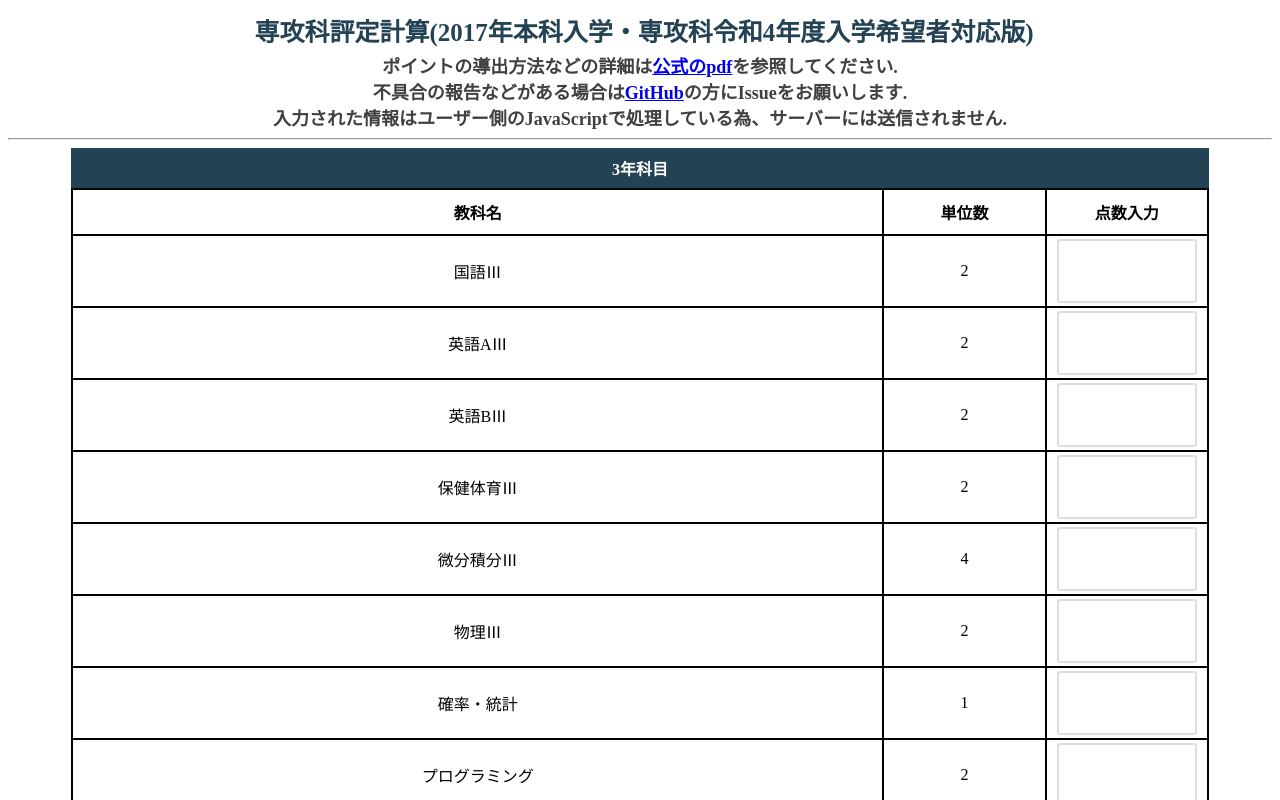
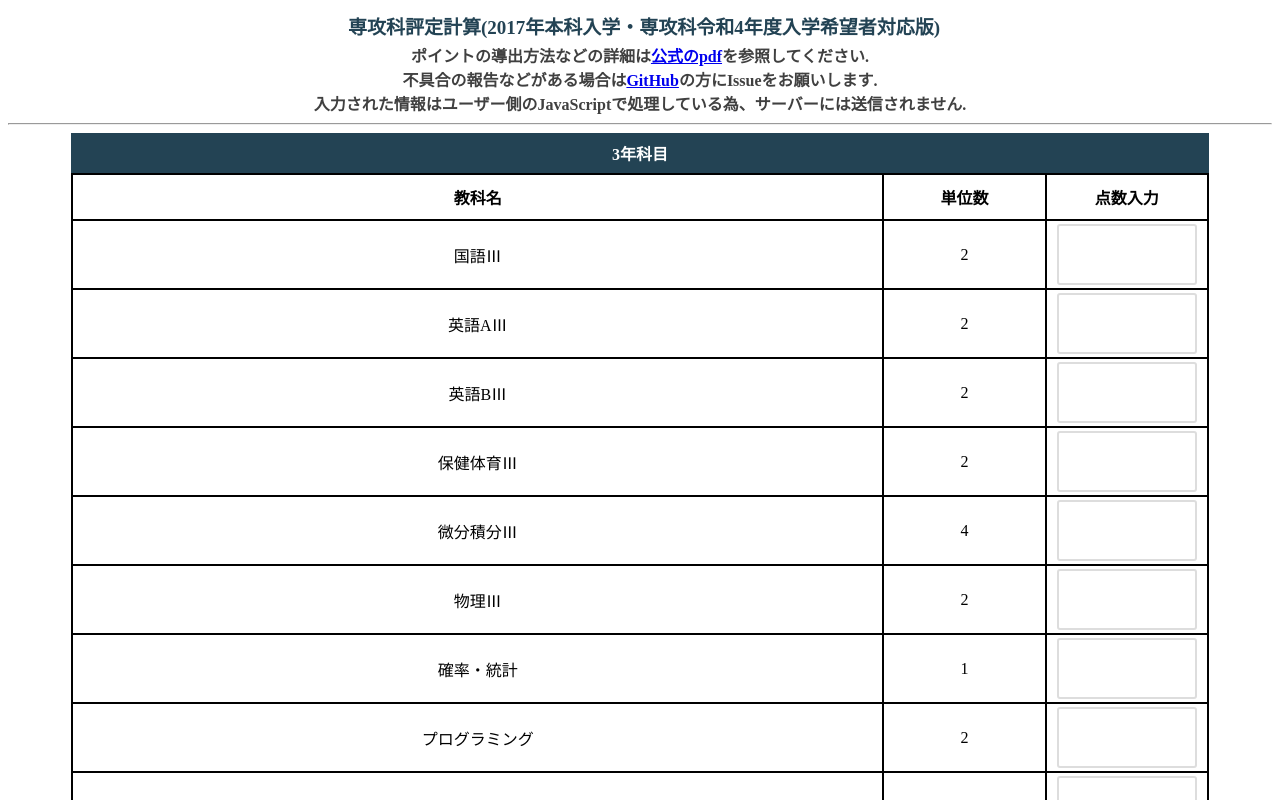
Before and after one commit to JP7SRW/nitsc-adv-pointcalc, a plain HTML site: page index.html in a window 1280 px wide. Shown: the top 800 px of the page. Drawn offline with Linux system fonts and the light colour scheme.

Commit message:
フォントサイズを変更

```diff
--- a/css/styles.css
+++ b/css/styles.css
@@ -1,5 +1,5 @@
 h1 {
-  font-size: 25px;
+  font-size: 19px;
   width: 100%;
   text-align: center;
   margin: 0px;
@@ -8,7 +8,7 @@ h1 {
 }
 
 header p {
-  font-size: 18px;
+  font-size: 16px;
   font-weight: bold;
   width: 100%;
   text-align: center;
@@ -17,7 +17,7 @@ header p {
 }
 
 footer p {
-  font-size: 18px;
+  font-size: 16px;
   font-weight: bold;
   width: 100%;
   text-align: center;
@@ -49,7 +49,7 @@ caption {
 input {
   text-align: center;
   width: 100%;
-  font-size: 50px;
+  font-size: 48px;
   border-radius: 3px;
   border: 2px solid #ddd;
   box-sizing: border-box;
```
